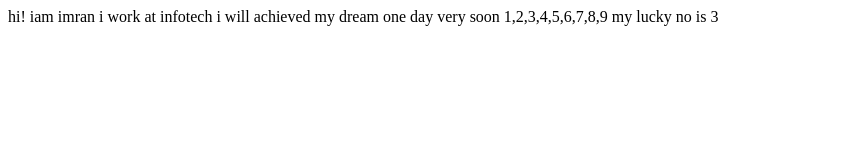
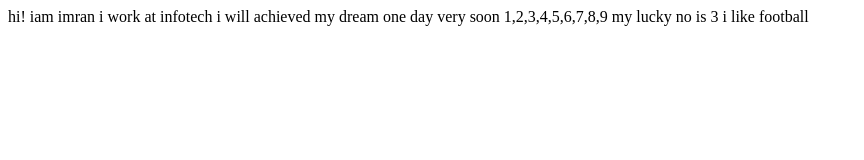
Before and after one commit to imran9007/student-name, a plain HTML site: page index.html in a window 1280 px wide. Shown: the whole page, without its empty margins (0-864 px from the left). Drawn offline with Linux system fonts and the light colour scheme.

Commit message:
update: hobbies

```diff
--- a/index.html
+++ b/index.html
@@ -13,5 +13,6 @@
    one day very soon
    1,2,3,4,5,6,7,8,9
    my lucky no is 3
+   i like football
 </body>
 </html>
```
